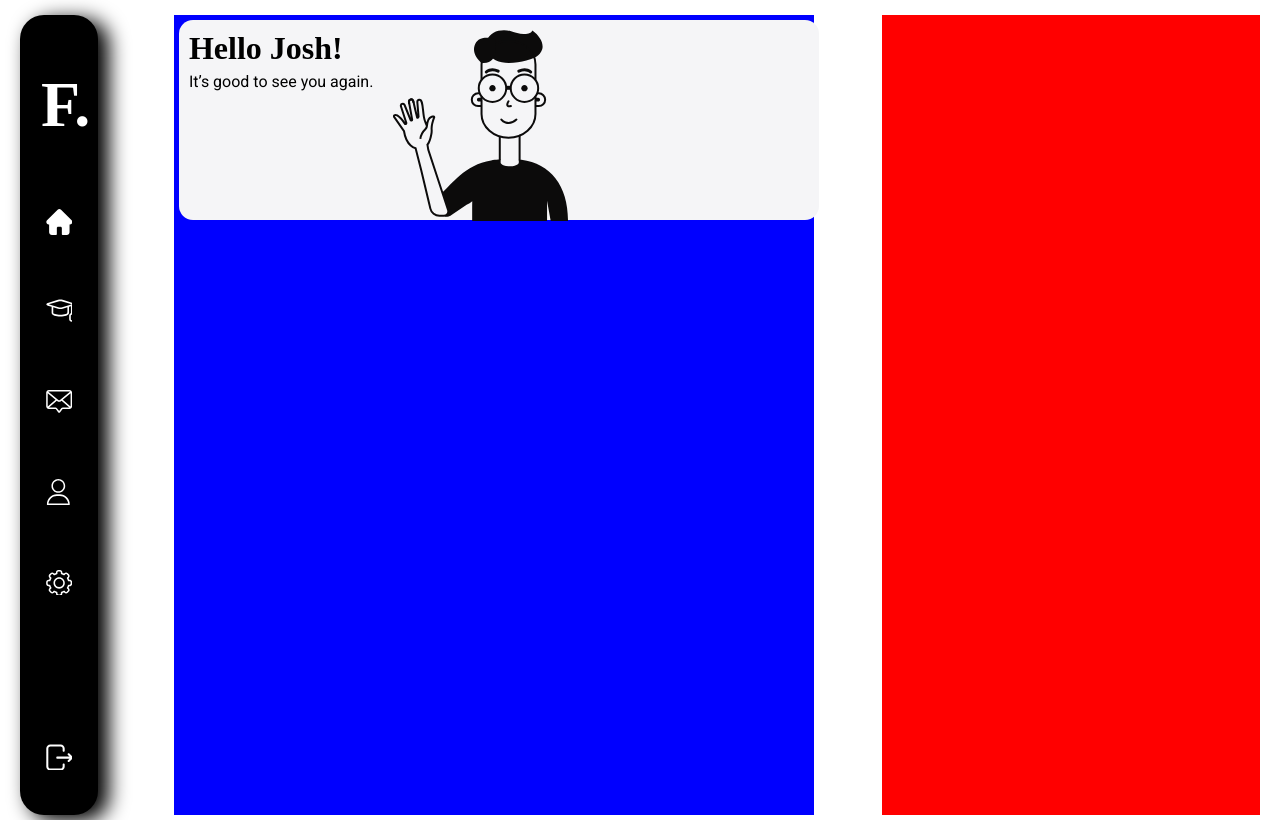
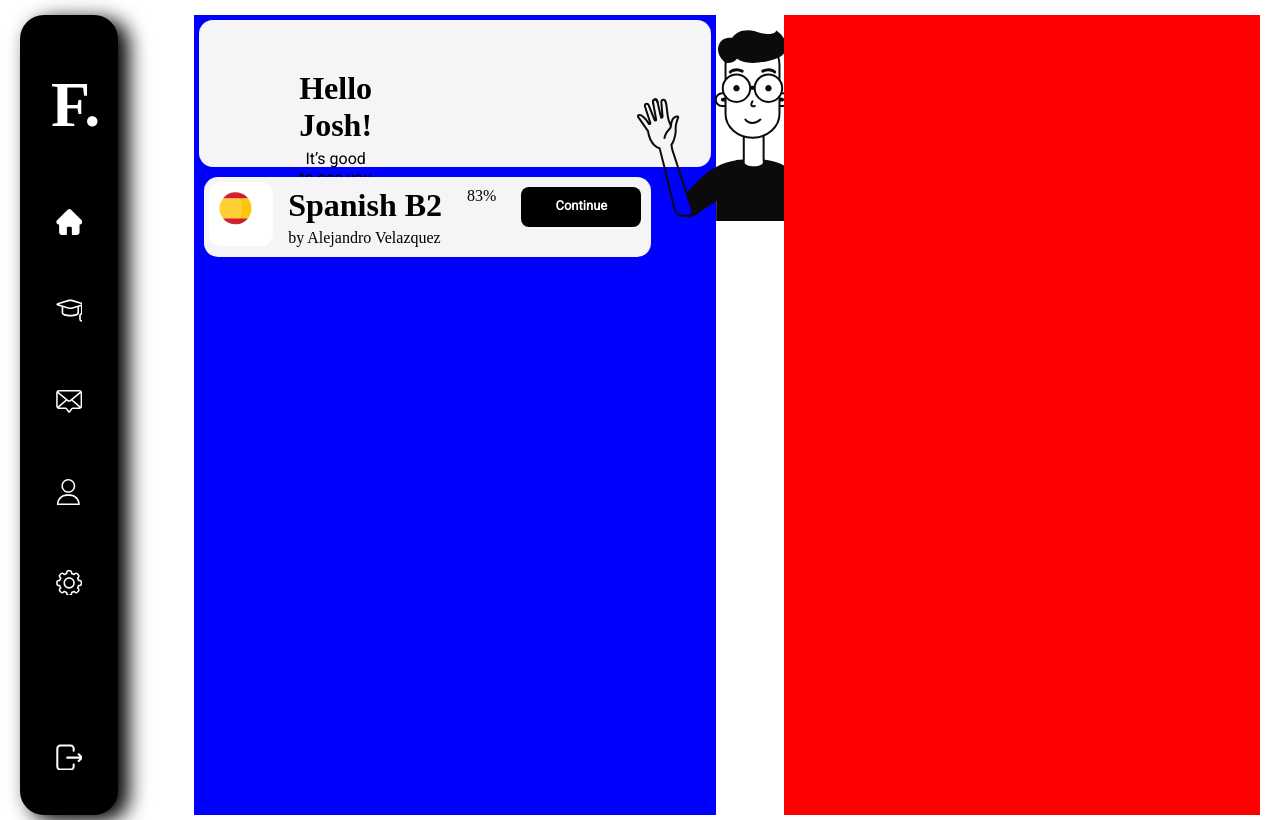
Before and after one commit to AdastroAgni/Dashboard_by_SG, a plain HTML site: page index.html in a window 1280 px wide. Drawn offline with Linux system fonts and the light colour scheme; a web font is replaced by a local one.

Commit message:
add new element in second part

```diff
--- a/index.html
+++ b/index.html
@@ -36,6 +36,35 @@
                         <img src="img/img_user.svg" alt="User">
                     </div>
                 </div>
+
+                <div class="entry__language">
+                    <div class="entry__language-block">
+                        <div class="entry__language-icon-back">
+                            <div class="entry__language-icon"><img src="img/spanish.svg" alt="span"></div>
+                        </div>
+                        <div class="entry__language-title">
+                            <h1>Spanish B2</h1>
+                            <p>by Alejandro Velazquez</p>
+                        </div>
+                        <div class="entry__language_bar">
+                            <div class="entry__language_bar-img"><p>83%</p></div>
+                        </div>
+                        <a href=""><div class="entry_language-button">
+                            <p>Continue</p>
+                        </div></a>
+                    </div>
+                    <div class="entry__nav">
+                        <div class="entry__nav_icon-left"></div>
+                        <div class="entry__nav_icon-right"></div>
+                    </div>
+                </div>
+
+
+
+
+
+
+
             </div>
 
             <div class="aside">
--- a/style.css
+++ b/style.css
@@ -110,20 +110,84 @@ a{
 
     display: flex;
     flex-direction: row;
-    width: 50vw;
-    height: 200px;
+    width: 40vw;
+    height: 18.4vh;
     background-color: #F5F5F7;
     border-radius: 14px;
 }
 
+.entry__title{
+
+    padding-left: 90px;
+    padding-top: 40px;
+}
+
 .entry .entry__title h1{
     font-family: 'Baloo Bhai';
+
 }
 .entry .entry__title p{
     font-family: 'Roboto';
+    text-align: center;
+}
+
+.entry__user{
+    margin-left: 250px;
 }
 
 
+
+
+
+
+
+
+
+
+
+
+
+
+
+.entry__language-block{
+    background-color: #F5F5F7;
+    border-radius: 14px;
+}
+
+.entry__language, .entry__language-block, .entry__nav{
+    display: flex;
+    flex-direction: row;
+
+}
+
+.entry__language-icon-back{
+    height: 64px;
+    width: 64px;
+    background-color: #FFFFFF;
+    border-radius: 12px;
+}
+.entry__language-icon{
+    align-content: center;
+}
+
+
+.entry_language-button{
+    width: 120px;
+    height: 40px;
+    background-color: black;
+    border-radius: 8px;
+}
+
+.entry_language-button p{
+    font-family: 'Roboto';
+    font-style: normal;
+    font-weight: 700;
+    font-size: 13px;
+    line-height: 15px;
+    text-align: center;
+    padding-top: 11px;
+    color: white;
+}
 
 
 
```
Also changed, not shown: img/spanish.svg (added).
